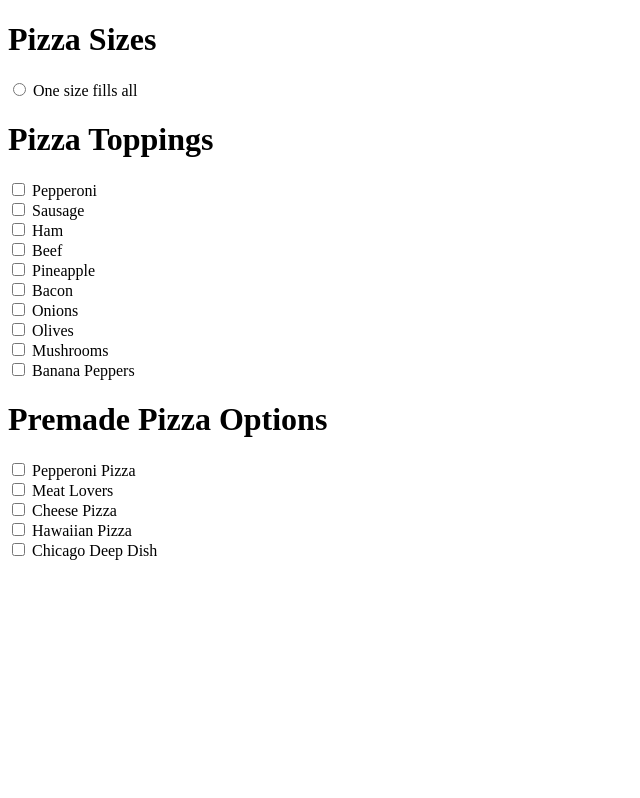
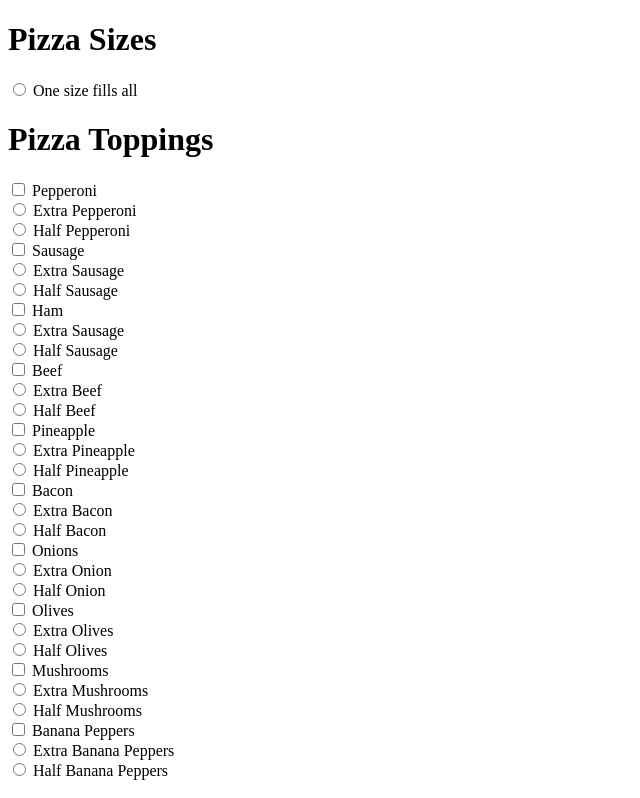
Before and after one commit to Jettfighter/FrontEndDevPizzaLab, a plain HTML site: page menu.html in a window 1280 px wide. Shown: the top 798 px of the page, without its empty margins (0-640 px from the left). Drawn offline with Linux system fonts and the light colour scheme.

Commit message:
added half and extra options

```diff
--- a/menu.html
+++ b/menu.html
@@ -21,38 +21,116 @@
                     <label for="sizeOption">One size fills all</label><br>
 
                 <h1>Pizza Toppings</h1>
+
+                <!--Pepperoni-->
                 <input type="checkbox" id="pepperoniOption" name="pepperoniOption" value="Pepperoni">
                     <label for="pepperoniOption">Pepperoni</label><br>
+                <!--radio pepperoni options-->
+                <input type="radio" id="extraPep" name="extraPep" value="Extra Pepperoni">
+                    <label for="extraPep">Extra Pepperoni</label><br>
+                <input type="radio" id="halfPep" name="halfPep" value="Half Pepperoni">
+                    <label for="halfPep">Half Pepperoni</label><br>
+
+                <!--Sausage-->
                 <input type="checkbox" id="sausageOption" name="sausageOption" value="Sausage">
                     <label for="sausageOption">Sausage</label><br>
+                <!--radio sausage options-->
+                <input type="radio" id="extraSaus" name="extraPep" value="Extra Sausage">
+                    <label for="extraSaus">Extra Sausage</label><br>
+                <input type="radio" id="halfSaus" name="halfSaus" value="Half Sausage">
+                    <label for="halfSaus">Half Sausage</label><br>
+
+                <!--Ham-->
                 <input type="checkbox" id="hamOption" name="hamOption" value="Ham">
                     <label for="hamOption">Ham</label><br>
+                <!--radio ham options-->
+                <input type="radio" id="extraHam" name="extraHam" value="Extra Ham">
+                    <label for="extraHam">Extra Sausage</label><br>
+                <input type="radio" id="halfHam" name="halfHam" value="Half Ham">
+                    <label for="halfHam">Half Sausage</label><br>
+
+                <!--Beef-->
                 <input type="checkbox" id="beefOption" name="beefOption" value="Beef">
                     <label for="beefOption">Beef</label><br>
+                <!--radio beef options-->
+                <input type="radio" id="extraBeef" name="extraBeef" value="Extra Beef">
+                    <label for="extraBeef">Extra Beef</label><br>
+                <input type="radio" id="halfBeef" name="halfBeef" value="Half Beef">
+                    <label for="halfBeef">Half Beef</label><br>
+
+
+                <!--Pineapple-->
                 <input type="checkbox" id="pineappleOption" name="pineappleOption" value="Pineapple">
                     <label for="pineappleOption">Pineapple</label><br>
+                <!--radio pineapple options-->
+                <input type="radio" id="extraPine" name="extraPine" value="Extra Pineapple">
+                    <label for="extraPine">Extra Pineapple</label><br>
+                <input type="radio" id="halfPine" name="halfPine" value="Half Pineapple">
+                    <label for="halfPine">Half Pineapple</label><br>
+
+
+                <!--Bacon-->
                 <input type="checkbox" id="baconOption" name="baconOption" value="Bacon">
                     <label for="baconOption">Bacon</label><br>
+                <!--radio bacon options-->
+                <input type="radio" id="extraBacon" name="extraBacon" value="Extra Bacon">
+                    <label for="extraBeef">Extra Bacon</label><br>
+                <input type="radio" id="halfBacon" name="halfBacon" value="Half Bacon">
+                    <label for="halfBacon">Half Bacon</label><br>
+
+
+                <!--Onions-->
                 <input type="checkbox" id="onionsOption" name="onionsOption" value="Onions">
                     <label for="onionsOption">Onions</label><br>
+                <!--radio onion options-->
+                <input type="radio" id="extraOnion" name="extraOnion" value="Extra Onion">
+                    <label for="extraOnion">Extra Onion</label><br>
+                <input type="radio" id="halfOnion" name="halfOnion" value="Half Onion">
+                    <label for="halfOnion">Half Onion</label><br>
+
+
+                <!--Olives-->
                 <input type="checkbox" id="olivesOption" name="olivesOption" value="Olives">
                     <label for="olivesOption">Olives</label><br>
+                <!--radio olives options-->
+                <input type="radio" id="extraOlvies" name="extraOlvies" value="Extra Olives">
+                    <label for="extraOlvies">Extra Olives</label><br>
+                <input type="radio" id="halfOlives" name="halfOlives" value="Half Olives">
+                    <label for="halfOlvies">Half Olives</label><br>
+
+
+                <!--Mushrooms-->
                 <input type="checkbox" id="mushroomsOption" name="mushroomsOption" value="Mushrooms">
                     <label for="mushroomsOption">Mushrooms</label><br>
+                <!--radio mushrooms options-->
+                <input type="radio" id="extraMsuh" name="extraMush" value="Extra Mushrooms">
+                    <label for="extraMush">Extra Mushrooms</label><br>
+                <input type="radio" id="halfMush" name="halfMush" value="Half Mushrooms">
+                    <label for="halfMush">Half Mushrooms</label><br>
+
+
+                <!--Banana Peppers-->
                 <input type="checkbox" id="bananaPeppersOption" name="bananaPeppersOption" value="Banana Peppers">
                     <label for="bananaPeppersOption">Banana Peppers</label><br>
+                <!--radio banana peppers options-->
+                <input type="radio" id="extraBP" name="extraBP" value="Extra Banana Peppers">
+                    <label for="extraBP">Extra Banana Peppers </label><br>
+                <input type="radio" id="halfBP" name="halfBP" value="Half Banana Peppers">
+                    <label for="halfBP">Half Banana Peppers</label><br>
+
+
 
                 <h1>Premade Pizza Options</h1>
-                <input type="checkbox" id="premadePepperoni" name="premadePepperoni" value="Pepperoni Pizza">
-                    <label for="premadePepperoni">Pepperoni Pizza</label><br>
-                <input type="checkbox" id="premadeMeatLovers" name="premadeMeatLovers" value="Meat Lovers Pizza">
-                    <label for="premadeMeatLovers">Meat Lovers</label><br>
-                <input type="checkbox" id="premadeCheese" name="premadeCheese" value="Cheese Pizza">
-                    <label for="premadeCheese">Cheese Pizza</label><br>
-                <input type="checkbox" id="premadeHawaiian" name="premadeHawaiian" value="Hawaiian Pizza">
-                    <label for="premadeHawaiian">Hawaiian Pizza</label><br>
-                <input type="checkbox" id="premadeChicago" name="premadeChicago" value="Chicago Deep Dish Pizza">
-                    <label for="premadeHawaiian">Chicago Deep Dish</label><br>
+                <input type="checkbox" id="Pepperoni" name="Pepperoni" value="Pepperoni Pizza">
+                    <label for="Pepperoni">Pepperoni Pizza</label><br>
+                <input type="checkbox" id="Meat Lovers" name="Meat Lovers" value="Meat Lovers Pizza">
+                    <label for="Meat Lovers">Meat Lovers</label><br>
+                <input type="checkbox" id="Cheese" name="Cheese" value="Cheese Pizza">
+                    <label for="Cheese">Cheese Pizza</label><br>
+                <input type="checkbox" id="Hawaiian" name="Hawaiian" value="Hawaiian Pizza">
+                    <label for="Hawaiian">Hawaiian Pizza</label><br>
+                <input type="checkbox" id="DeepDish" name="DeepDish" value="Chicago Deep Dish Pizza">
+                    <label for="DeepDish">Chicago Deep Dish</label><br>
             </div>
         </div>
     </div>
```
Also changed, not shown: index.html (+1 -1 lines).
